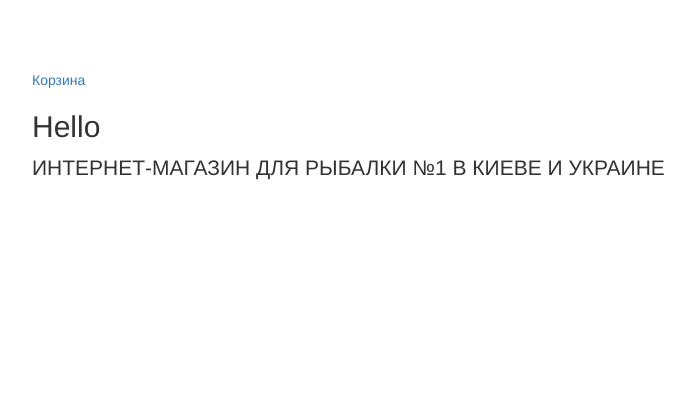
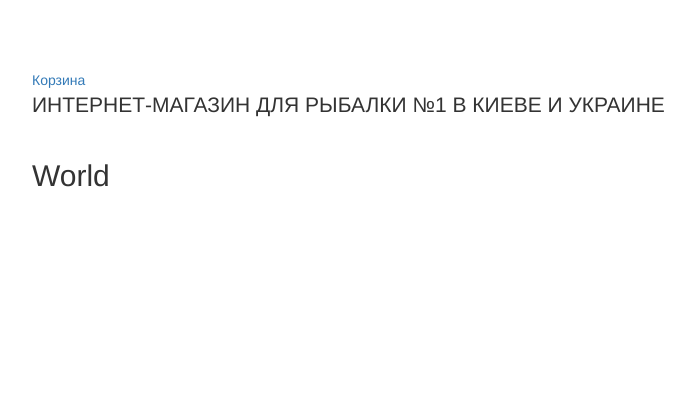
Before and after one commit to uniqst/fishing, a Yii app: template views/site/index.php in a window 1280 px wide. Shown: the top 420 px of the page, without its empty margins (38-733 px from the left). Run offline with PHP 8.4 and a stand-in for Yii, Linux system fonts and the light colour scheme; the template is opened without the code that fills it, so the values that code supplies are empty; some libraries are stand-ins or nearby versions.

Commit message:
fadsfgdasfsd

```diff
--- a/views/layouts/main.php
+++ b/views/layouts/main.php
@@ -57,10 +57,8 @@ AppAsset::register($this);
         <?= Breadcrumbs::widget([
             'links' => isset($this->params['breadcrumbs']) ? $this->params['breadcrumbs'] : [],
         ]) ?>
-<h2>Hello</h2>
         <?= $content ?>
-
-
+        <h2>World</h2>
     </div>
 </div>
 
```
